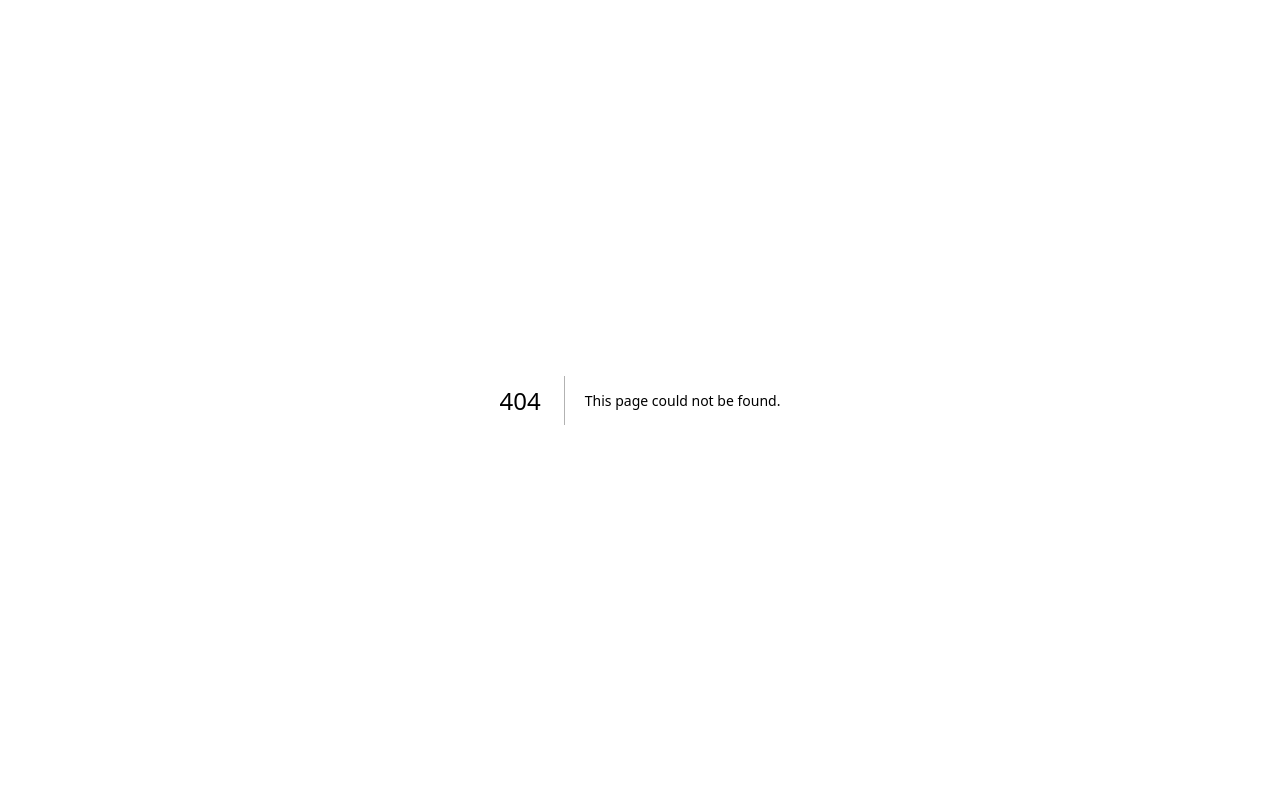
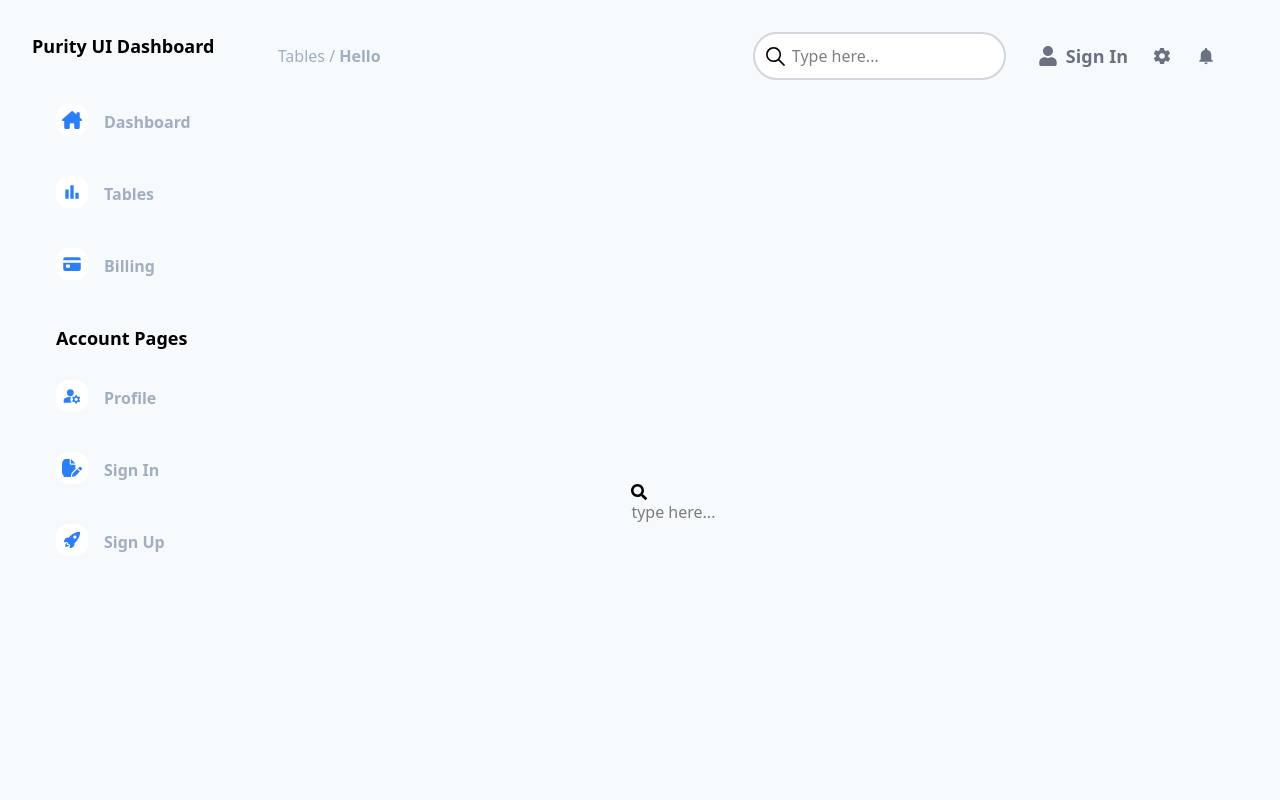
Before and after one commit to msanchariii/purity-dashboard, a Next.js app: page /tables/hello in a window 1280 px wide. Before the commit this address had no page. Shown: the top 800 px of the page. Built offline with nearby package versions, Linux system fonts and the light colour scheme.

Commit message:
Add header component with search input and breadcrumbs navigation

```diff
--- /dev/null
+++ b/src/app/(sidebar)/tables/hello/page.tsx
@@ -0,0 +1,15 @@
+import React from 'react'
+import { FaSearch } from 'react-icons/fa'
+
+const page = () => {
+    return (
+        <div className="flex flex-col items-center justify-center h-screen">
+            <div>
+                <FaSearch />
+                <input type="text" placeholder='type here...' />
+            </div>
+        </div>
+    )
+}
+
+export default page
--- /dev/null
+++ b/src/components/header/BreadCrumbs.tsx
@@ -0,0 +1,32 @@
+"use client";
+
+import { log } from "console";
+import { usePathname } from "next/navigation";
+
+const BreadCrumbs = () => {
+    const pathName = usePathname()
+    const pathParts = pathName.split('/').filter(part => part);
+    // console.log(`Path Parts: ${pathParts}`);
+
+    return (
+        <div>
+            {pathParts.map((part, index) => {
+                const isLast = index === pathParts.length - 1;
+                const href = '/' + pathParts.slice(0, index + 1).join('/');
+                return (
+                    <span key={index}>
+                        <a href={href} className={`text-dhusor capitalize ${isLast ? 'font-bold' : ''}`}>
+
+
+                            {part}
+                            {isLast ? null : ' / '}
+
+                        </a>
+                    </span>
+                );
+            })}
+        </div>
+    )
+}
+
+export default BreadCrumbs
--- a/src/components/header/index.tsx
+++ b/src/components/header/index.tsx
@@ -1,7 +1,38 @@
 import React from "react";
+import BreadCrumbs from "./BreadCrumbs";
+import { FaSearch, FaUser } from "react-icons/fa";
+import { LuUserRoundPen } from "react-icons/lu";
+import { GiHamburgerMenu } from "react-icons/gi";
+import { IoIosSearch, IoMdNotifications, IoMdSettings } from "react-icons/io";
 
 const index = () => {
-    return <div className="mb-8">Header</div>;
+    return (
+        <div className="mb-6 flex items-center justify-between px-4 ">
+
+            <BreadCrumbs />
+            <div className="flex items-center justify-end  ">
+
+                <div className="border-2 border-gray-300 bg-white rounded-3xl flex items-center px-2 py-1 transition-all duration-200 ease-in-out focus-within:border-blue-500 focus-within:border-2 h-12  mr-4">
+
+                    <IoIosSearch size={25} />
+                    <input type="text" placeholder='Type here...' className="p-1 w-52  border-none outline-none text-grey-200 ">
+                    </input>
+                </div>
+
+                <div className="flex items-center gap-6 ml-4 text-gray-500">
+                    <div className="flex items-center gap-2 cursor-pointer">
+
+                        <FaUser className="size-5" />
+                        <a href="#" className="text-lg font-bold">Sign In</a>
+                    </div>
+                    {/* <GiHamburgerMenu /> */}
+                    <IoMdSettings className="size-5" />
+                    <IoMdNotifications className="size-5" />
+
+                </div>
+            </div>
+        </div>
+    );
 };
 
 export default index;
```
